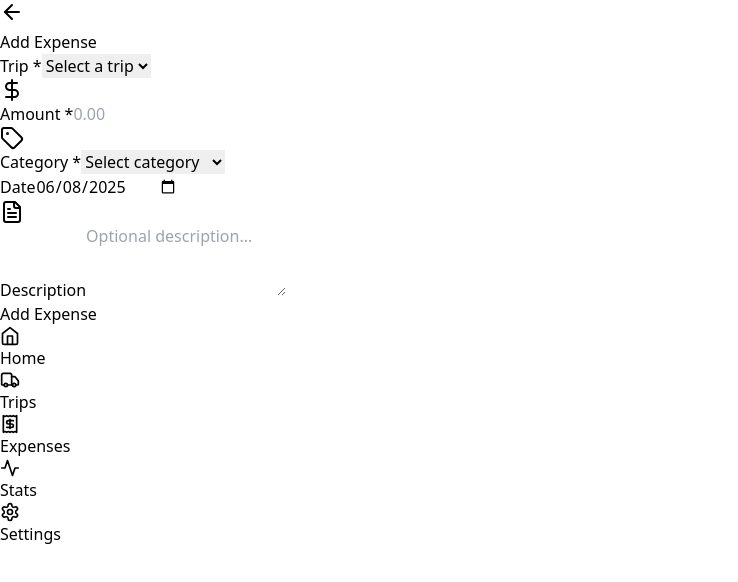
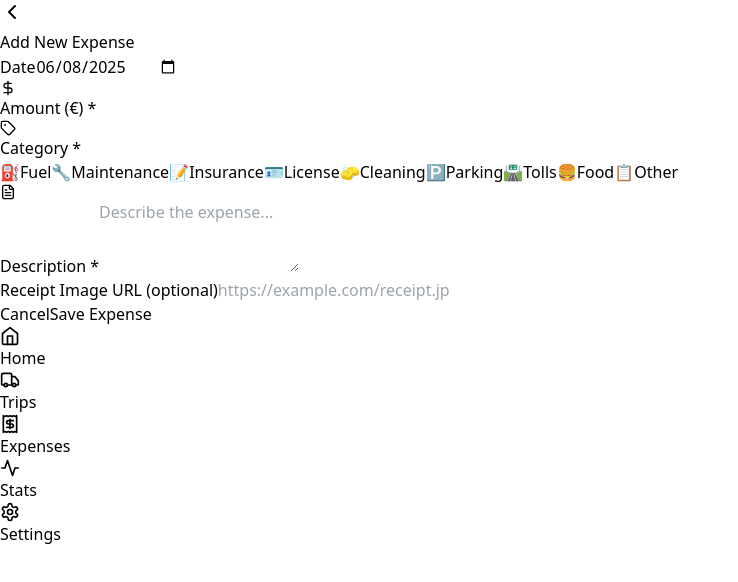
Before and after one commit to MarkoB19/TaxiTracker, a React (Vite) app: page /add-expense in a window 1280 px wide. Shown: the top 582 px of the page, without its empty margins (0-738 px from the left). Built offline with nearby package versions, Linux system fonts and the light colour scheme.

Commit message:
Fix Add Expense page and currency display

```diff
--- a/src/pages/AddExpense.tsx
+++ b/src/pages/AddExpense.tsx
@@ -1,191 +1,213 @@
 import React, { useState } from 'react';
 import { useNavigate } from 'react-router-dom';
 import { useAppContext } from '../context/AppContext';
-import { ArrowLeft, DollarSign, Tag, FileText, Fuel } from 'lucide-react';
+import { getCurrentDateString } from '../utils/dateHelpers';
+import { ChevronLeftIcon, DollarSignIcon, TagIcon, FileTextIcon, DropletIcon } from 'lucide-react';
 
-export default function AddExpense() {
+const AddExpense: React.FC = () => {
   const navigate = useNavigate();
-  const { addExpense, trips } = useAppContext();
+  const { addExpense, currentDate, settings } = useAppContext();
 
-  const [formData, setFormData] = useState({
-    tripId: '',
-    amount: '',
-    category: '',
+  const [expenseData, setExpenseData] = useState({
+    date: currentDate,
+    amount: 0,
+    category: '' as 'fuel' | 'maintenance' | 'insurance' | 'license' | 'cleaning' | 'parking' | 'tolls' | 'food' | 'other',
     description: '',
-    date: new Date().toISOString().split('T')[0],
-    volume: ''
+    receiptImage: '',
+    volume: 0
   });
 
-  const categories = [
-    'Fuel',
-    'Food',
-    'Accommodation',
-    'Transportation',
-    'Entertainment',
-    'Shopping',
-    'Other'
-  ];
+  const handleChange = (e: React.ChangeEvent<HTMLInputElement | HTMLSelectElement | HTMLTextAreaElement>) => {
+    const { name, value, type } = e.target as HTMLInputElement;
 
-  const handleInputChange = (e: React.ChangeEvent<HTMLInputElement | HTMLSelectElement | HTMLTextAreaElement>) => {
-    const { name, value } = e.target;
-    setFormData(prev => ({
+    setExpenseData(prev => ({
       ...prev,
-      [name]: value
+      [name]: type === 'number' ? parseFloat(value) || 0 : value
     }));
   };
 
   const handleSubmit = (e: React.FormEvent) => {
     e.preventDefault();
 
-    if (!formData.tripId || !formData.amount || !formData.category) {
+    if (!expenseData.amount || !expenseData.category) {
       alert('Please fill in all required fields');
       return;
     }
 
     const expense = {
-      id: Date.now().toString(),
-      tripId: formData.tripId,
-      amount: parseFloat(formData.amount),
-      category: formData.category,
-      description: formData.description,
-      date: formData.date,
-      volume: formData.volume ? parseFloat(formData.volume) : undefined
+      date: expenseData.date,
+      amount: expenseData.amount,
+      category: expenseData.category,
+      description: expenseData.description,
+      receiptImage: expenseData.receiptImage || undefined,
+      volume: expenseData.category === 'fuel' && expenseData.volume > 0 ? expenseData.volume : undefined
     };
 
     addExpense(expense);
     navigate('/expenses');
   };
 
+  const getCurrencySymbol = () => {
+    const symbols: { [key: string]: string } = {
+      USD: '$',
+      EUR: '€',
+      GBP: '£',
+      AUD: 'A$',
+      CAD: 'C$',
+      CHF: 'Fr.',
+      JPY: '¥',
+      CNY: '¥'
+    };
+    return symbols[settings.currency] || '€';
+  };
+
   return (
-    <div className="min-h-screen bg-gradient-to-br from-blue-50 to-indigo-100 p-4">
-      <div className="max-w-md mx-auto">
-        <div className="flex items-center mb-6">
+    <div className="p-4 max-w-lg mx-auto">
+      <header className="flex items-center mb-6">
         <button
           onClick={() => navigate(-1)}
-            className="mr-4 p-2 rounded-full bg-white shadow-md hover:shadow-lg transition-shadow"
+          className="mr-2 p-2 rounded-full hover:bg-gray-200 dark:hover:bg-gray-700 transition-colors"
         >
-            <ArrowLeft className="w-5 h-5 text-gray-600" />
+          <ChevronLeftIcon size={24} />
         </button>
-          <h1 className="text-2xl font-bold text-gray-800">Add Expense</h1>
-        </div>
+        <h1 className="text-2xl font-bold text-gray-800 dark:text-white">
+          Add New Expense
+        </h1>
+      </header>
 
-        <div className="bg-white rounded-2xl shadow-xl p-6">
-          <form onSubmit={handleSubmit} className="space-y-6">
-            <div>
-              <label className="block text-sm font-medium text-gray-700 mb-2">
-                Trip *
-              </label>
-              <select
-                name="tripId"
-                value={formData.tripId}
-                onChange={handleInputChange}
-                required
-                className="w-full px-4 py-3 border border-gray-300 rounded-xl focus:ring-2 focus:ring-blue-500 focus:border-transparent transition-all"
-              >
-                <option value="">Select a trip</option>
-                {trips.map(trip => (
-                  <option key={trip.id} value={trip.id}>
-                    {trip.name}
-                  </option>
-                ))}
-              </select>
-            </div>
-
-            <div>
-              <label className="block text-sm font-medium text-gray-700 mb-2">
-                <DollarSign className="w-4 h-4 inline mr-1" />
-                Amount *
-              </label>
-              <input
-                type="number"
-                name="amount"
-                value={formData.amount}
-                onChange={handleInputChange}
-                step="0.01"
-                min="0"
-                required
-                placeholder="0.00"
-                className="w-full px-4 py-3 border border-gray-300 rounded-xl focus:ring-2 focus:ring-blue-500 focus:border-transparent transition-all"
-              />
-            </div>
-
-            <div>
-              <label className="block text-sm font-medium text-gray-700 mb-2">
-                <Tag className="w-4 h-4 inline mr-1" />
-                Category *
-              </label>
-              <select
-                name="category"
-                value={formData.category}
-                onChange={handleInputChange}
-                required
-                className="w-full px-4 py-3 border border-gray-300 rounded-xl focus:ring-2 focus:ring-blue-500 focus:border-transparent transition-all"
-              >
-                <option value="">Select category</option>
-                {categories.map(category => (
-                  <option key={category} value={category}>
-                    {category}
-                  </option>
-                ))}
-              </select>
-            </div>
-
-            {formData.category === 'Fuel' && (
-              <div>
-                <label className="block text-sm font-medium text-gray-700 mb-2">
-                  <Fuel className="w-4 h-4 inline mr-1" />
-                  Volume (Liters)
-                </label>
-                <input
-                  type="number"
-                  name="volume"
-                  value={formData.volume}
-                  onChange={handleInputChange}
-                  step="0.01"
-                  min="0"
-                  placeholder="0.00"
-                  className="w-full px-4 py-3 border border-gray-300 rounded-xl focus:ring-2 focus:ring-blue-500 focus:border-transparent transition-all"
-                />
-              </div>
-            )}
-
-            <div>
-              <label className="block text-sm font-medium text-gray-700 mb-2">
+      <form onSubmit={handleSubmit} className="bg-white dark:bg-gray-800 rounded-lg shadow-md p-5">
+        <div className="mb-4">
+          <label className="block text-sm font-medium text-gray-700 dark:text-gray-300 mb-1">
             Date
           </label>
           <input
             type="date"
             name="date"
-                value={formData.date}
-                onChange={handleInputChange}
-                className="w-full px-4 py-3 border border-gray-300 rounded-xl focus:ring-2 focus:ring-blue-500 focus:border-transparent transition-all"
+            value={expenseData.date}
+            onChange={handleChange}
+            className="w-full px-3 py-2 border border-gray-300 dark:border-gray-600 rounded-md bg-white dark:bg-gray-800 text-gray-800 dark:text-white focus:outline-none focus:ring-2 focus:ring-red-500"
+            required
           />
         </div>
 
-            <div>
-              <label className="block text-sm font-medium text-gray-700 mb-2">
-                <FileText className="w-4 h-4 inline mr-1" />
-                Description
+        <div className="mb-4">
+          <label className="block text-sm font-medium text-gray-700 dark:text-gray-300 mb-1">
+            <DollarSignIcon size={16} className="inline mr-1" />
+            Amount ({getCurrencySymbol()}) *
+          </label>
+          <input
+            type="number"
+            name="amount"
+            value={expenseData.amount || ''}
+            onChange={handleChange}
+            min="0"
+            step="0.01"
+            className="w-full px-3 py-2 border border-gray-300 dark:border-gray-600 rounded-md bg-white dark:bg-gray-800 text-gray-800 dark:text-white focus:outline-none focus:ring-2 focus:ring-red-500"
+            required
+          />
+        </div>
+
+        <div className="mb-4">
+          <label className="block text-sm font-medium text-gray-700 dark:text-gray-300 mb-1">
+            <TagIcon size={16} className="inline mr-1" />
+            Category *
+          </label>
+          <div className="grid grid-cols-3 gap-2">
+            {[
+              { value: 'fuel', label: 'Fuel', emoji: '⛽' },
+              { value: 'maintenance', label: 'Maintenance', emoji: '🔧' },
+              { value: 'insurance', label: 'Insurance', emoji: '📝' },
+              { value: 'license', label: 'License', emoji: '🪪' },
+              { value: 'cleaning', label: 'Cleaning', emoji: '🧽' },
+              { value: 'parking', label: 'Parking', emoji: '🅿️' },
+              { value: 'tolls', label: 'Tolls', emoji: '🛣️' },
+              { value: 'food', label: 'Food', emoji: '🍔' },
+              { value: 'other', label: 'Other', emoji: '📋' }
+            ].map((category) => (
+              <button
+                key={category.value}
+                type="button"
+                onClick={() => setExpenseData(prev => ({ ...prev, category: category.value as any }))}
+                className={`flex flex-col items-center justify-center py-3 px-2 rounded-lg border ${
+                  expenseData.category === category.value
+                    ? 'bg-red-50 border-red-500 text-red-700 dark:bg-red-900/30 dark:border-red-600 dark:text-red-400'
+                    : 'border-gray-300 dark:border-gray-600 text-gray-700 dark:text-gray-300'
+                }`}
+              >
+                <span className="text-lg mb-1">{category.emoji}</span>
+                <span className="text-xs font-medium">{category.label}</span>
+              </button>
+            ))}
+          </div>
+        </div>
+
+        {expenseData.category === 'fuel' && (
+          <div className="mb-4">
+            <label className="block text-sm font-medium text-gray-700 dark:text-gray-300 mb-1">
+              <DropletIcon size={16} className="inline mr-1" />
+              Volume ({settings.volumeUnit})
+            </label>
+            <input
+              type="number"
+              name="volume"
+              value={expenseData.volume || ''}
+              onChange={handleChange}
+              min="0"
+              step="0.1"
+              className="w-full px-3 py-2 border border-gray-300 dark:border-gray-600 rounded-md bg-white dark:bg-gray-800 text-gray-800 dark:text-white focus:outline-none focus:ring-2 focus:ring-red-500"
+              placeholder={`Enter volume in ${settings.volumeUnit}`}
+            />
+          </div>
+        )}
+
+        <div className="mb-4">
+          <label className="block text-sm font-medium text-gray-700 dark:text-gray-300 mb-1">
+            <FileTextIcon size={16} className="inline mr-1" />
+            Description *
           </label>
           <textarea
             name="description"
-                value={formData.description}
-                onChange={handleInputChange}
+            value={expenseData.description}
+            onChange={handleChange}
             rows={3}
-                placeholder="Optional description..."
-                className="w-full px-4 py-3 border border-gray-300 rounded-xl focus:ring-2 focus:ring-blue-500 focus:border-transparent transition-all resize-none"
+            className="w-full px-3 py-2 border border-gray-300 dark:border-gray-600 rounded-md bg-white dark:bg-gray-800 text-gray-800 dark:text-white focus:outline-none focus:ring-2 focus:ring-red-500"
+            placeholder="Describe the expense..."
+            required
+          ></textarea>
+        </div>
+
+        <div className="mb-6">
+          <label className="block text-sm font-medium text-gray-700 dark:text-gray-300 mb-1">
+            Receipt Image URL (optional)
+          </label>
+          <input
+            type="url"
+            name="receiptImage"
+            value={expenseData.receiptImage}
+            onChange={handleChange}
+            className="w-full px-3 py-2 border border-gray-300 dark:border-gray-600 rounded-md bg-white dark:bg-gray-800 text-gray-800 dark:text-white focus:outline-none focus:ring-2 focus:ring-red-500"
+            placeholder="https://example.com/receipt.jpg"
           />
         </div>
 
+        <div className="flex justify-end">
+          <button
+            type="button"
+            onClick={() => navigate(-1)}
+            className="mr-2 py-2 px-4 rounded-lg border border-gray-300 dark:border-gray-600 text-gray-700 dark:text-gray-300 hover:bg-gray-100 dark:hover:bg-gray-700 transition-colors"
+          >
+            Cancel
+          </button>
           <button
             type="submit"
-              className="w-full bg-gradient-to-r from-blue-600 to-indigo-600 text-white py-3 px-6 rounded-xl font-semibold hover:from-blue-700 hover:to-indigo-700 transform hover:scale-105 transition-all duration-200 shadow-lg"
+            className="py-2 px-6 bg-red-600 text-white rounded-lg hover:bg-red-700 transition-colors"
           >
-              Add Expense
+            Save Expense
           </button>
+        </div>
       </form>
     </div>
-      </div>
-    </div>
   );
-}
+};
+
+export default AddExpense;
--- a/src/pages/AddTrip.tsx
+++ b/src/pages/AddTrip.tsx
@@ -2,11 +2,11 @@ import React, { useState } from 'react';
 import { useNavigate } from 'react-router-dom';
 import { useAppContext } from '../context/AppContext';
 import { getCurrentDateString, getCurrentTimeString } from '../utils/dateHelpers';
-import { ChevronLeftIcon, CarFrontIcon, BanknoteIcon, CreditCardIcon, SmartphoneIcon } from 'lucide-react';
+import { ChevronLeftIcon, CarFrontIcon, BanknoteIcon, CreditCardIcon, SmartphoneIcon, DollarSignIcon } from 'lucide-react';
 
 const AddTrip: React.FC = () => {
   const navigate = useNavigate();
-  const { addTrip, currentDate } = useAppContext();
+  const { addTrip, currentDate, settings } = useAppContext();
 
   const [tripData, setTripData] = useState({
     date: currentDate,
@@ -32,6 +32,20 @@ const AddTrip: React.FC = () => {
     e.preventDefault();
     addTrip(tripData);
     navigate('/trips');
+  };
+
+  const getCurrencySymbol = () => {
+    const symbols: { [key: string]: string } = {
+      USD: '$',
+      EUR: '€',
+      GBP: '£',
+      AUD: 'A$',
+      CAD: 'C$',
+      CHF: 'Fr.',
+      JPY: '¥',
+      CNY: '¥'
+    };
+    return symbols[settings.currency] || '€';
   };
 
   return (
@@ -95,7 +109,8 @@ const AddTrip: React.FC = () => {
         <div className="grid grid-cols-2 gap-4 mb-4">
           <div>
             <label className="block text-sm font-medium text-gray-700 dark:text-gray-300 mb-1">
-              Fare Amount ($)
+              <DollarSignIcon size={16} className="inline mr-1" />
+              Fare Amount ({getCurrencySymbol()})
             </label>
             <input
               type="number"
@@ -110,7 +125,8 @@ const AddTrip: React.FC = () => {
           </div>
           <div>
             <label className="block text-sm font-medium text-gray-700 dark:text-gray-300 mb-1">
-              Tip Amount ($)
+              <DollarSignIcon size={16} className="inline mr-1" />
+              Tip Amount ({getCurrencySymbol()})
             </label>
             <input
               type="number"
@@ -126,7 +142,7 @@ const AddTrip: React.FC = () => {
 
         <div className="mb-4">
           <label className="block text-sm font-medium text-gray-700 dark:text-gray-300 mb-1">
-            Distance (miles)
+            Distance ({settings.distanceUnit})
           </label>
           <input
             type="number"
```
Also changed, not shown: src/pages/Settings.tsx (+30 -2 lines). Lines whose indentation alone changed are shown as unchanged.
